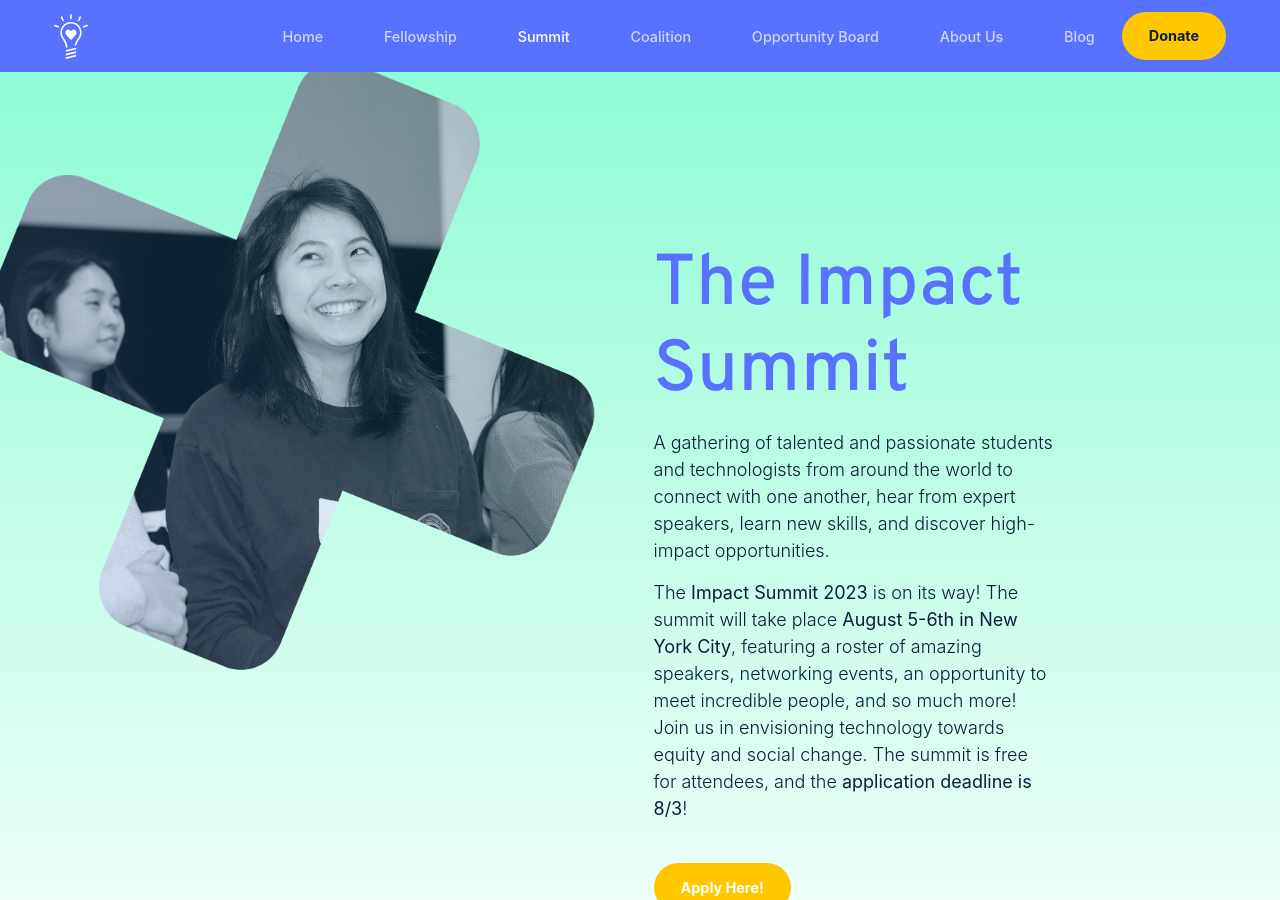
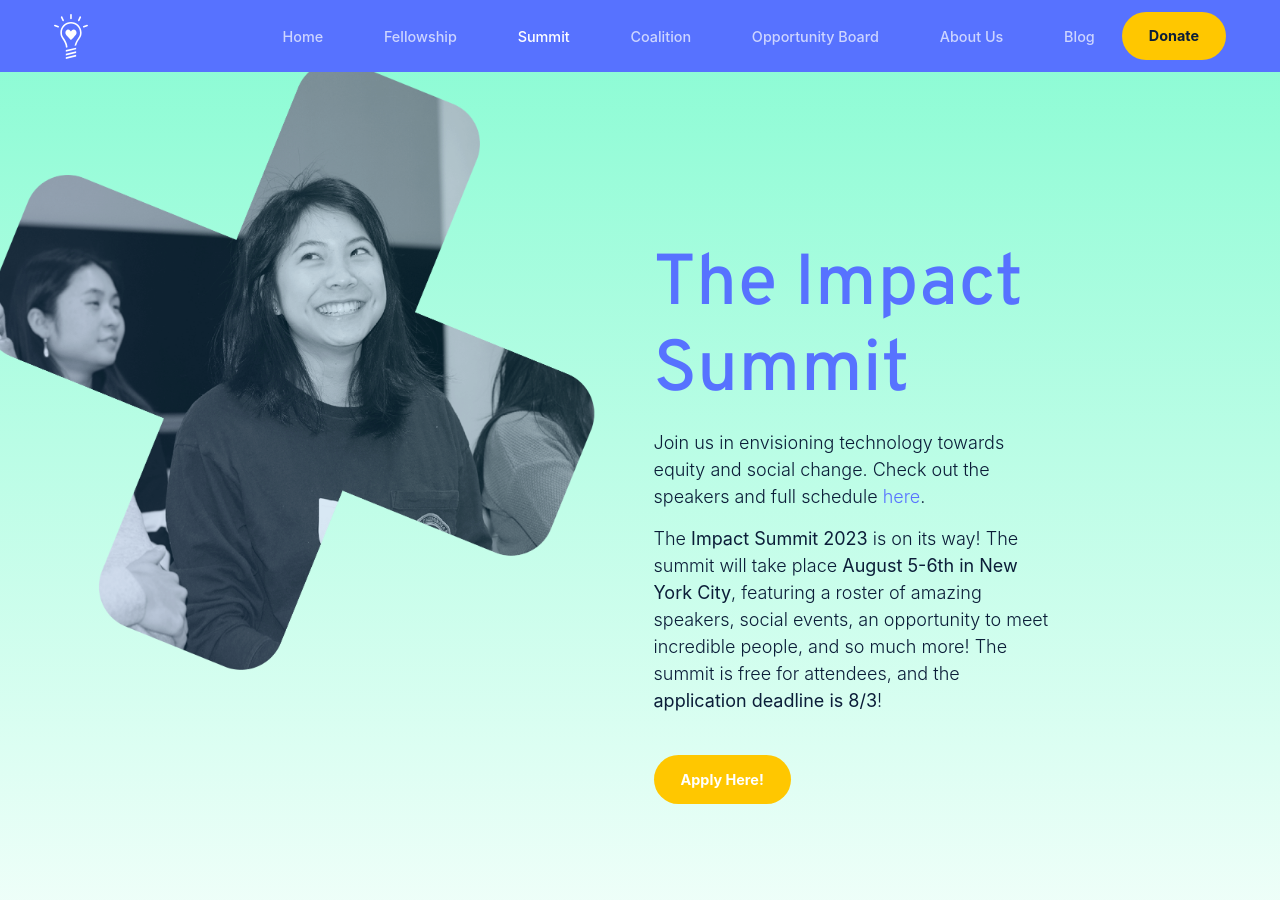
Before and after one commit to impact-labs/impact-labs.github.io, a Jekyll site: the page built from pages/summit.html, in a window 1280 px wide and 900 px high. Built offline with Jekyll 4.4.1, drawn with Linux system fonts in a browser that asks for light colours; a script that is not in the unit is left out.

Commit message:
Update summit.html

```diff
--- a/pages/summit.html
+++ b/pages/summit.html
@@ -13,12 +13,12 @@ image: /assets/images/seo/summit.jpg
 			<div class="col-10 col-md-4 lead">
 				<h1 class="text-primary">The Impact Summit</h1>
 				<p>
-					A gathering of talented and passionate students and technologists from around the world to connect with one another, hear from expert speakers, learn new skills, and discover high-impact opportunities.
+					Join us in envisioning technology towards equity and social change. Check out the speakers and full schedule <a href="https://impactlabs.notion.site/2023-Impacket-3f7e5adac3104292acd08d3810bc4ab4">here</a>.
 				</p>
 				<p>
 					The <b>Impact Summit 2023</b> is on its way!
-					The summit will take place <b>August 5-6th in New York City</b>, featuring a roster of amazing speakers, networking events, an opportunity to meet incredible people, and so much more!
-					Join us in envisioning technology towards equity and social change. The summit is free for attendees, and the <b> application deadline is 8/3</b>!
+					The summit will take place <b>August 5-6th in New York City</b>, featuring a roster of amazing speakers, social events, an opportunity to meet incredible people, and so much more!
+					 The summit is free for attendees, and the <b> application deadline is 8/3</b>!
 				</p>
 				<a class="btn btn-warning mt-3" href="https://airtable.com/shrBjGBryVzzV5GUv?utm_source=substack&utm_medium=email" target="_blank">Apply Here!</a>
 			</div>
```
